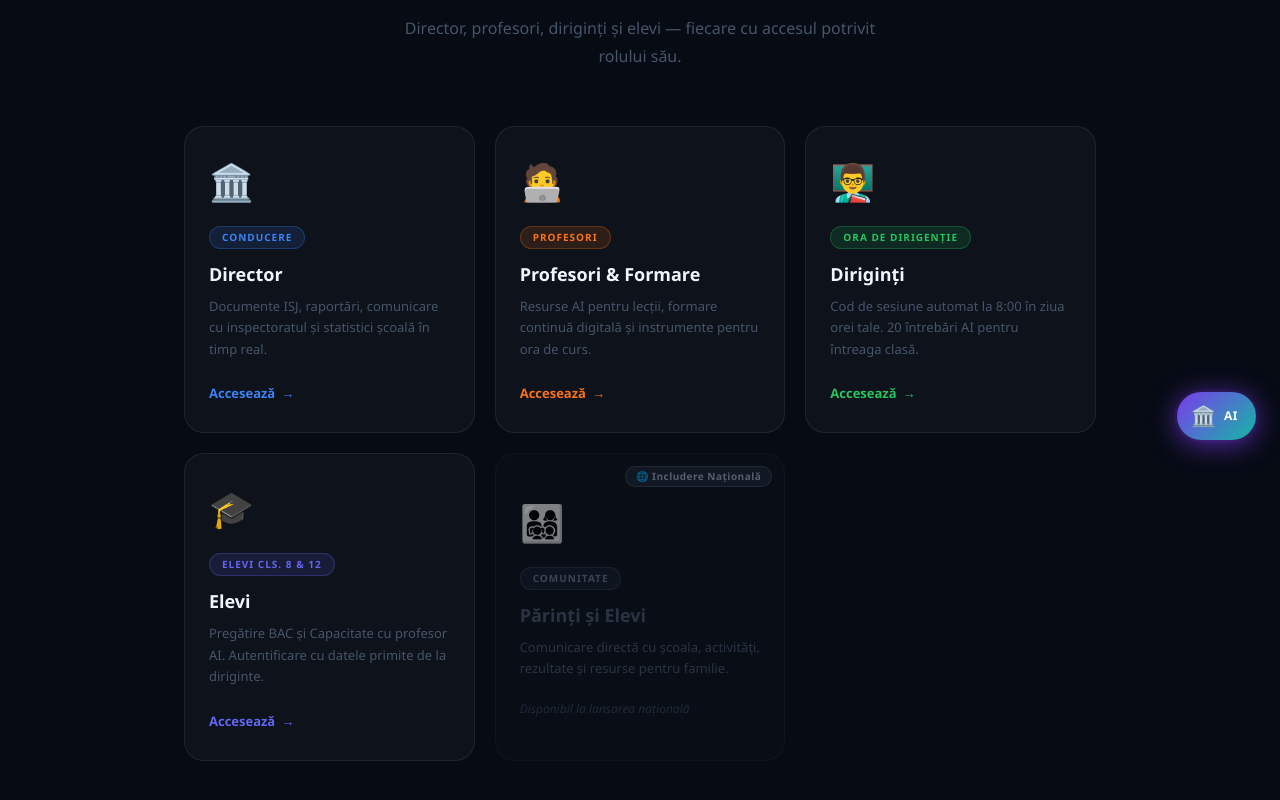
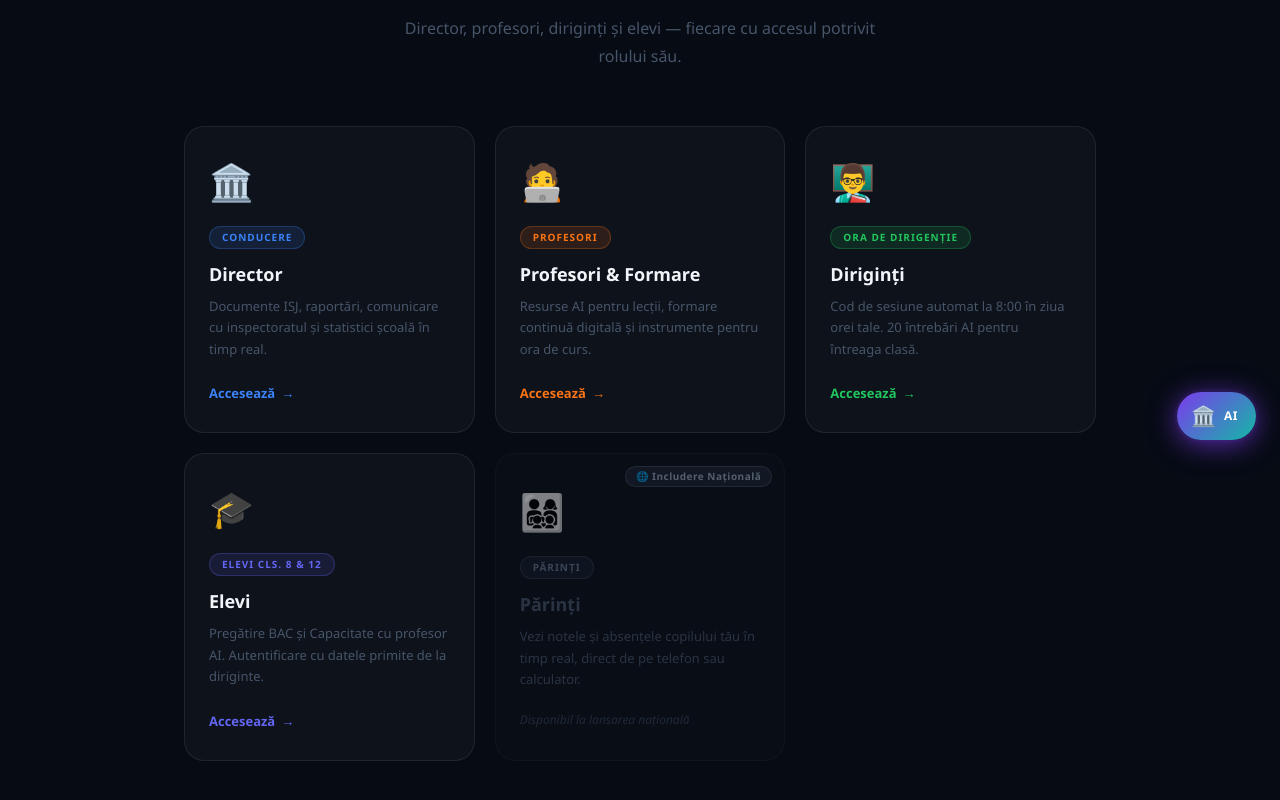
Before and after one commit to catalinradu2026-gif/leadflow-ai, a Next.js app: page /scoala in a window 1280 px wide. Shown: the part 336-1136 px from the top of the page. Built offline with nearby package versions, Linux system fonts and the light colour scheme.

Commit message:
Portal Scoala: card redenumit Parinti cu desc note/absente

```diff
--- a/app/scoala/page.tsx
+++ b/app/scoala/page.tsx
@@ -48,9 +48,9 @@ export default function PortalScoala() {
     {
       id: 'parinti-elevi',
       icon: '👨‍👩‍👧‍👦',
-      tag: 'Comunitate',
-      title: 'Părinți și Elevi',
-      desc: 'Comunicare directă cu școala, activități, rezultate și resurse pentru familie.',
+      tag: 'Părinți',
+      title: 'Părinți',
+      desc: 'Vezi notele și absențele copilului tău în timp real, direct de pe telefon sau calculator.',
       color: '#64748b',
       route: '',
       inactiv: true,
```
